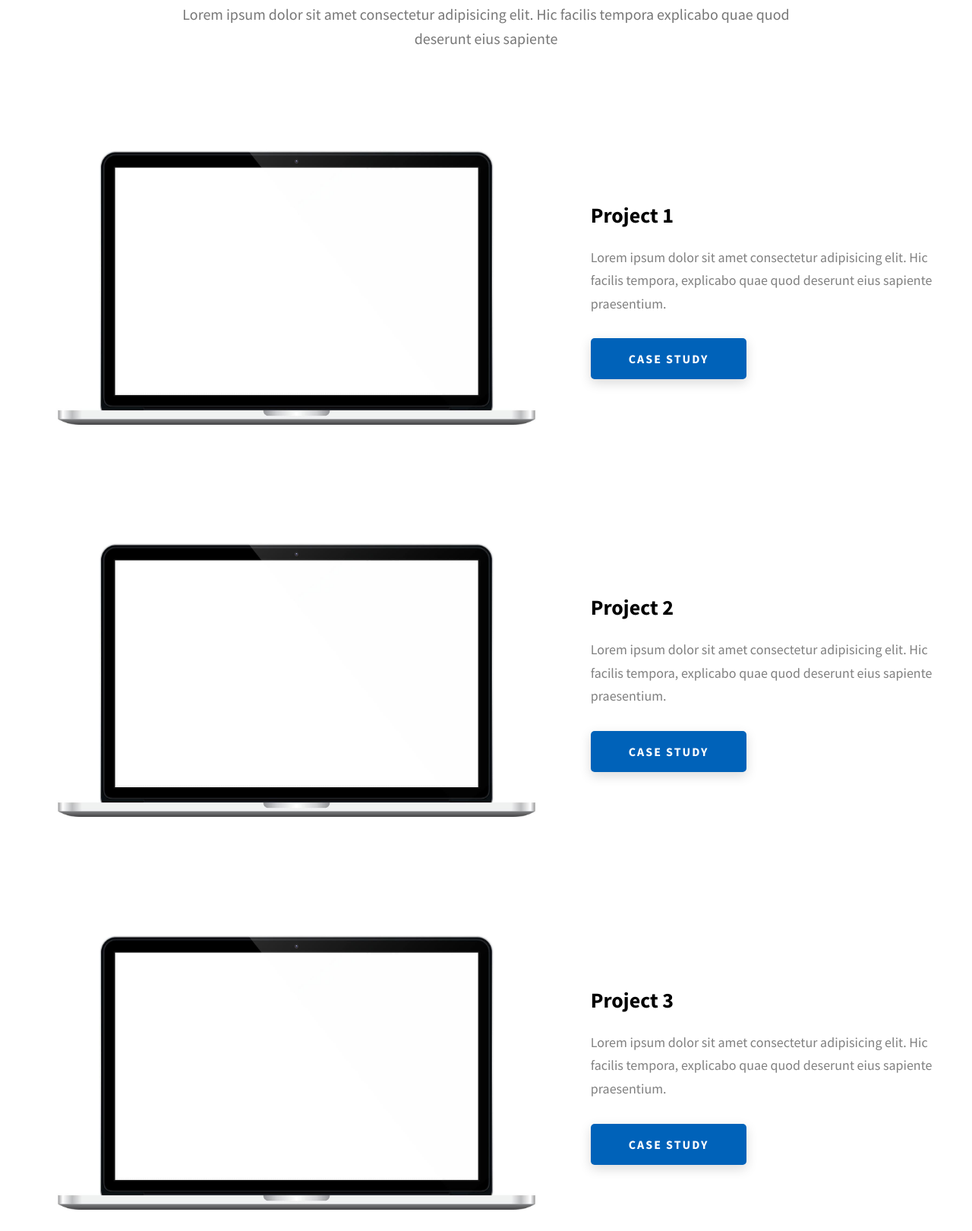
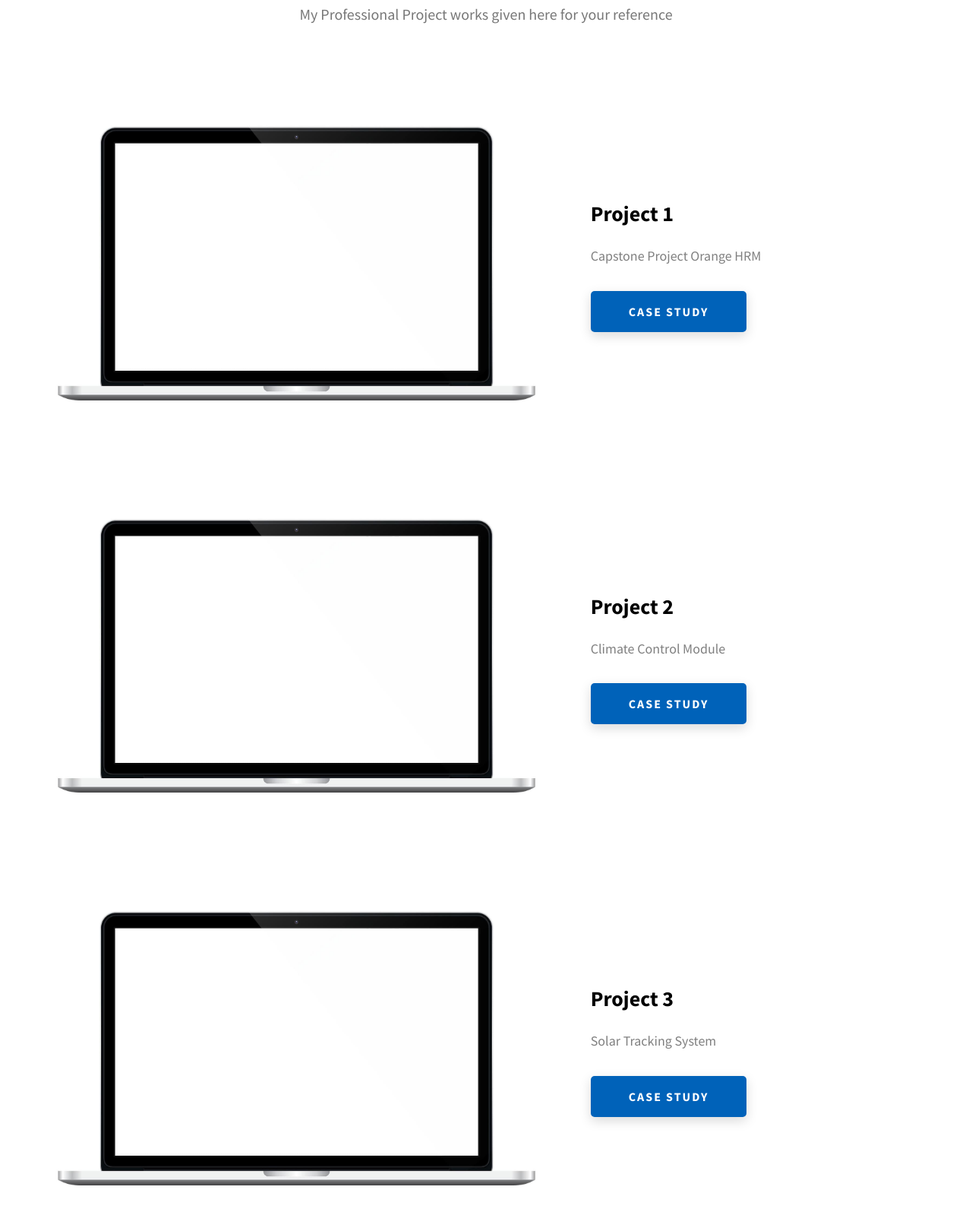
Before and after one commit to VJayachandran/VJayachandran, a website: page index.html in a window 1280 px wide. Shown: the part 1859-3479 px from the top of the page at 76% size. Drawn offline with Linux system fonts and the light colour scheme.

Commit message:
Update index.html

```diff
--- a/index.html
+++ b/index.html
@@ -153,7 +153,7 @@
         <h2 class="heading heading-sec heading-sec__mb-med">
           <span class="heading-sec__main">About Me</span>
           <span class="heading-sec__sub">
-            My Professional Project Works are given here for your reference
+            Aspiring Computer Science Graduate with Hands-on Experience in Python, HTML and C
           </span>
         </h2>
         <div class="about__content">
@@ -209,8 +209,7 @@
         <h2 class="heading heading-sec heading-sec__mb-bg">
           <span class="heading-sec__main">Projects</span>
           <span class="heading-sec__sub">
-            Lorem ipsum dolor sit amet consectetur adipisicing elit. Hic facilis
-            tempora explicabo quae quod deserunt eius sapiente
+            My Professional Project works given here for your reference
           </span>
         </h2>
 
@@ -227,9 +226,7 @@
             <div class="projects__row-content">
               <h3 class="projects__row-content-title">Project 1</h3>
               <p class="projects__row-content-desc">
-                Lorem ipsum dolor sit amet consectetur adipisicing elit. Hic
-                facilis tempora, explicabo quae quod deserunt eius sapiente
-                praesentium.
+                Capstone Project Orange HRM
               </p>
               <a
                 href="./project-1.html"
@@ -251,9 +248,7 @@
             <div class="projects__row-content">
               <h3 class="projects__row-content-title">Project 2</h3>
               <p class="projects__row-content-desc">
-                Lorem ipsum dolor sit amet consectetur adipisicing elit. Hic
-                facilis tempora, explicabo quae quod deserunt eius sapiente
-                praesentium.
+                Climate Control Module
               </p>
               <a
                 href="./project-2.html"
@@ -275,9 +270,7 @@
             <div class="projects__row-content">
               <h3 class="projects__row-content-title">Project 3</h3>
               <p class="projects__row-content-desc">
-                Lorem ipsum dolor sit amet consectetur adipisicing elit. Hic
-                facilis tempora, explicabo quae quod deserunt eius sapiente
-                praesentium.
+                Solar Tracking System
               </p>
               <a
                 href="./project-3.html"
```
